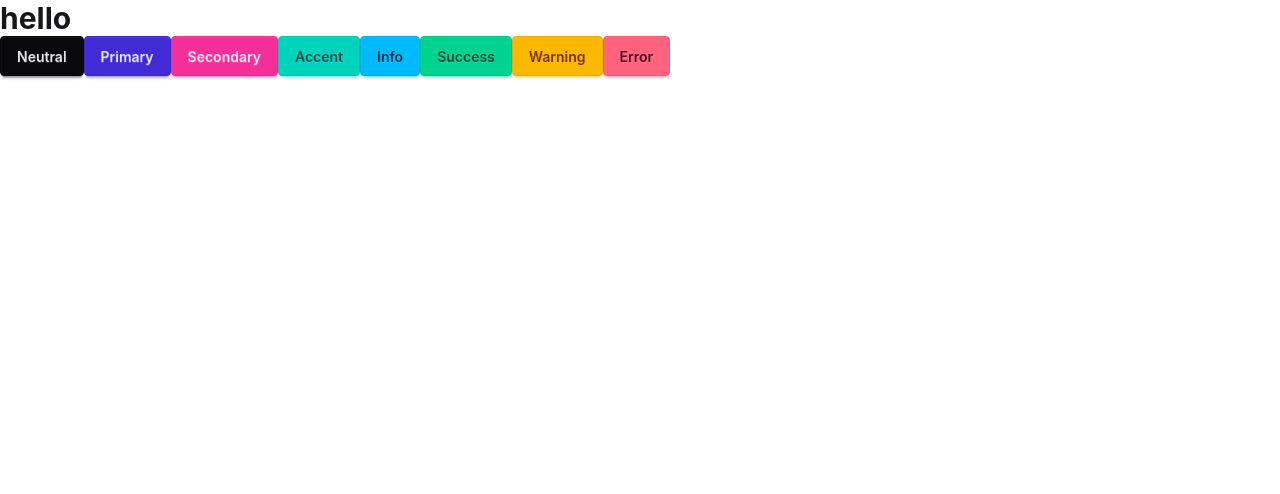
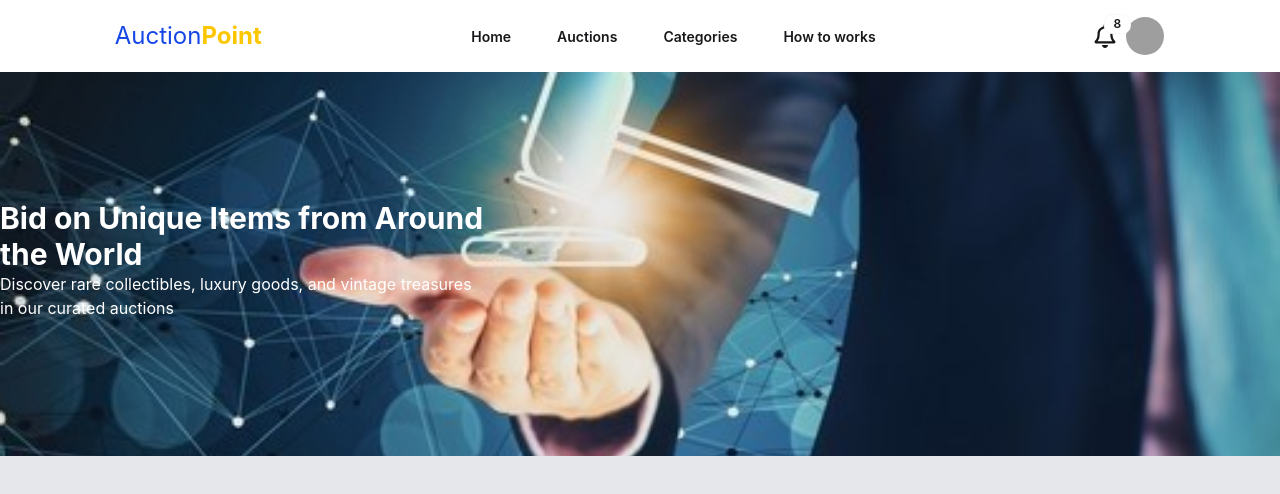
Before and after one commit to mehadiHasanDiner/auction-point, a React (Vite) app: page / in a window 1280 px wide. Shown: the top 494 px of the page. Built offline with nearby package versions, Linux system fonts and the light colour scheme; grey boxes are pictures that could not be loaded.

Commit message:
banner loaidng

```diff
--- a/package.json
+++ b/package.json
@@ -13,6 +13,7 @@
     "@tailwindcss/vite": "^4.2.1",
     "react": "^19.2.0",
     "react-dom": "^19.2.0",
+    "react-icons": "^5.6.0",
     "tailwindcss": "^4.2.1"
   },
   "devDependencies": {
--- /dev/null
+++ b/public/data.json
@@ -0,0 +1,92 @@
+[
+    {
+        "id": 1,
+        "title": "Apple iPhone 14 Pro",
+        "description": "128GB storage, deep purple color, excellent condition.",
+        "currentBidPrice": 750,
+        "timeLeft": "2h 30m",
+        "bidsCount": 12,
+        "image": "https://dazzle.com.bd/_next/image?url=https%3A%2F%2Fdazzle.sgp1.cdn.digitaloceanspaces.com%2F70073%2FiPhone-14-pro-max-Price-in-bangladesh-Gold.webp&w=640&q=75"
+    },
+    {
+        "id": 2,
+        "title": "Samsung Galaxy S23",
+        "description": "256GB storage, phantom black, almost new.",
+        "currentBidPrice": 620,
+        "timeLeft": "4h 15m",
+        "bidsCount": 9,
+        "image": "https://mobilebuzzbd.com/wp-content/uploads/2023/07/Samsung-Galaxy-S23-5G-Lavender.webp"
+    },
+    {
+        "id": 3,
+        "title": "Sony WH-1000XM5 Headphones",
+        "description": "Industry leading noise cancelling wireless headphones.",
+        "currentBidPrice": 210,
+        "timeLeft": "1h 50m",
+        "bidsCount": 7,
+        "image": "https://encrypted-tbn0.gstatic.com/images?q=tbn:ANd9GcQg3_i64H50nh1cnFsQdYbXlCABuOICmNV5bg&s"
+    },
+    {
+        "id": 4,
+        "title": "Apple MacBook Air M2",
+        "description": "13-inch, 8GB RAM, 256GB SSD, space gray.",
+        "currentBidPrice": 980,
+        "timeLeft": "6h 10m",
+        "bidsCount": 15,
+        "image": "https://www.pchouse.com.bd/image/cache/catalog/laptop/Apple/Macbook/apple-macbook-air-m2-space-gray-4-500x500.png"
+    },
+    {
+        "id": 5,
+        "title": "Canon EOS M50 Camera",
+        "description": "Mirrorless camera with 15-45mm lens, perfect for vlogging.",
+        "currentBidPrice": 480,
+        "timeLeft": "3h 20m",
+        "bidsCount": 11,
+        "image": "https://www.startech.com.bd/image/cache/catalog/camera/mirriorless/canon/eos-m50-mark-ii/eos-m50-mark-ii-01-500x500.jpg"
+    },
+    {
+        "id": 6,
+        "title": "Apple Watch Series 8",
+        "description": "45mm GPS model, midnight aluminum case.",
+        "currentBidPrice": 320,
+        "timeLeft": "5h 05m",
+        "bidsCount": 6,
+        "image": "https://www.custommacbd.com/cdn/shop/products/Apple-watch-Series-8-Slate-Blue-Custom-Mac-BD.jpg?v=1685339631"
+    },
+    {
+        "id": 7,
+        "title": "Dell XPS 13 Laptop",
+        "description": "Intel i7, 16GB RAM, 512GB SSD, ultra thin design.",
+        "currentBidPrice": 870,
+        "timeLeft": "7h 40m",
+        "bidsCount": 13,
+        "image": "https://www.perennial.com.bd/image/cache/catalog/laptop/dell/dell-xps-13-9310/1-500x500.jpg"
+    },
+    {
+        "id": 8,
+        "title": "PlayStation 5 Console",
+        "description": "Sony PS5 with one wireless controller.",
+        "currentBidPrice": 540,
+        "timeLeft": "2h 10m",
+        "bidsCount": 18,
+        "image": "https://cdn.media.amplience.net/i/currysprod/10292177_005?$l-large$&fmt=auto"
+    },
+    {
+        "id": 9,
+        "title": "GoPro Hero 11",
+        "description": "Action camera with 5.3K video and waterproof design.",
+        "currentBidPrice": 360,
+        "timeLeft": "4h 50m",
+        "bidsCount": 10,
+        "image": "https://www.pchouse.com.bd/image/cache/catalog/GoPro%20Hero%2011/GoPro%20Hero%2011-500x500.jpg"
+    },
+    {
+        "id": 10,
+        "title": "iPad Pro 11-inch",
+        "description": "128GB WiFi model with Liquid Retina display.",
+        "currentBidPrice": 610,
+        "timeLeft": "3h 35m",
+        "bidsCount": 8,
+        "image": "https://media.gadgetandgear.com/upload/product/20210609_1623227311_349870.jpeg"
+    }
+]
--- a/src/App.jsx
+++ b/src/App.jsx
@@ -1,18 +1,15 @@
 import "./App.css";
+import Banner from "./components/Banner/Banner";
+import Navbar from "./components/Navbar/Navbar";
 
 function App() {
   return (
     <>
-      <div>
-        <p className="text-3xl font-bold ">hello</p>
-        <button className="btn btn-neutral">Neutral</button>
-        <button className="btn btn-primary">Primary</button>
-        <button className="btn btn-secondary">Secondary</button>
-        <button className="btn btn-accent">Accent</button>
-        <button className="btn btn-info">Info</button>
-        <button className="btn btn-success">Success</button>
-        <button className="btn btn-warning">Warning</button>
-        <button className="btn btn-error">Error</button>
+      <div className="bg-gray-200 h-screen">
+        <div className="bg-white">
+          <Navbar />
+        </div>
+        <Banner />
       </div>
     </>
   );
--- /dev/null
+++ b/src/components/Banner/Banner.jsx
@@ -0,0 +1,24 @@
+import React from "react";
+import biddingImage from "./../../assets/bidding.jpg";
+
+const Banner = () => {
+  return (
+    <div className="relative ">
+      <img className="w-full h-96 object-cover" src={biddingImage} alt="" />
+
+      <div className="absolute top-4/12 text-white">
+        <div className="w-9/12">
+          <h2 className="text-3xl font-bold">
+            Bid on Unique Items from Around the World
+          </h2>
+          <p>
+            Discover rare collectibles, luxury goods, and vintage treasures in
+            our curated auctions
+          </p>
+        </div>
+      </div>
+    </div>
+  );
+};
+
+export default Banner;
--- /dev/null
+++ b/src/components/Navbar/Navbar.jsx
@@ -0,0 +1,65 @@
+import React from "react";
+import { FaRegBell } from "react-icons/fa";
+
+const Navbar = () => {
+  return (
+    <div className="w-10/12 mx-auto">
+      <div className="navbar bg-base-100 justify-between">
+        <div className="flex">
+          <a className="text-2xl text-blue-700">
+            Auction
+            <span className="text-yellow-400 font-bold text-2xl">Point</span>
+          </a>
+        </div>
+
+        <div>
+          <ul tabIndex="-1" className="p-2 flex space-x-3 ">
+            <li>
+              <a className="btn btn-ghost">Home</a>
+            </li>
+            <li>
+              <a className="btn btn-ghost">Auctions</a>
+            </li>
+            <li>
+              <a className="btn btn-ghost">Categories</a>
+            </li>
+            <li>
+              <a className="btn btn-ghost">How to works</a>
+            </li>
+          </ul>
+        </div>
+
+        <div className="flex-none">
+          <div className="dropdown dropdown-end">
+            <div
+              tabIndex={0}
+              role="button"
+              className="btn btn-ghost btn-circle"
+            >
+              <div className="indicator">
+                <FaRegBell size={24} />
+                <span className="badge badge-sm indicator-item">8</span>
+              </div>
+            </div>
+          </div>
+          <div className="dropdown dropdown-end">
+            <div
+              tabIndex={0}
+              role="button"
+              className="btn btn-ghost btn-circle avatar"
+            >
+              <div className="w-10 rounded-full">
+                <img
+                  alt="Tailwind CSS Navbar component"
+                  src="https://img.daisyui.com/images/stock/photo-1534528741775-53994a69daeb.webp"
+                />
+              </div>
+            </div>
+          </div>
+        </div>
+      </div>
+    </div>
+  );
+};
+
+export default Navbar;
```
Also changed, not shown: src/assets/bidding.jpg (added), 1 other file (tests, documents, lock files or other folders).
